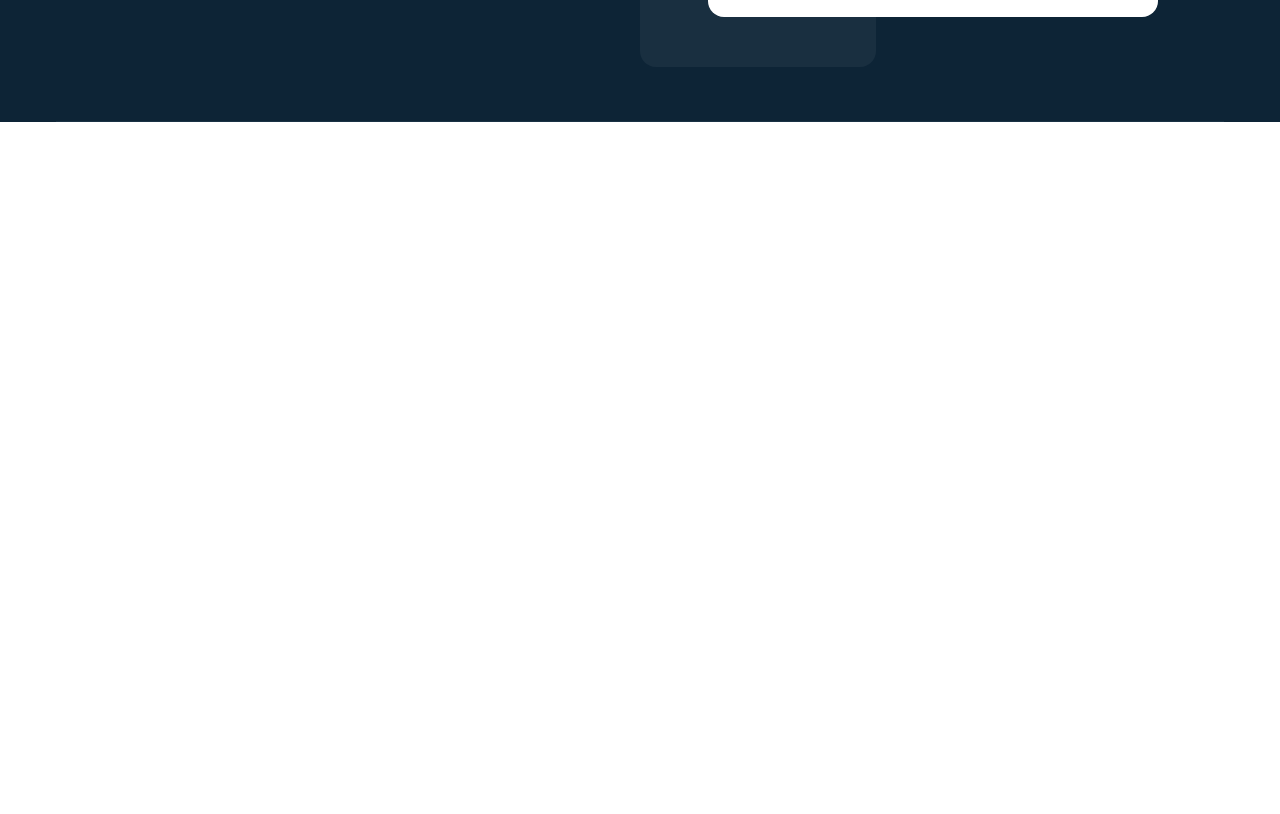
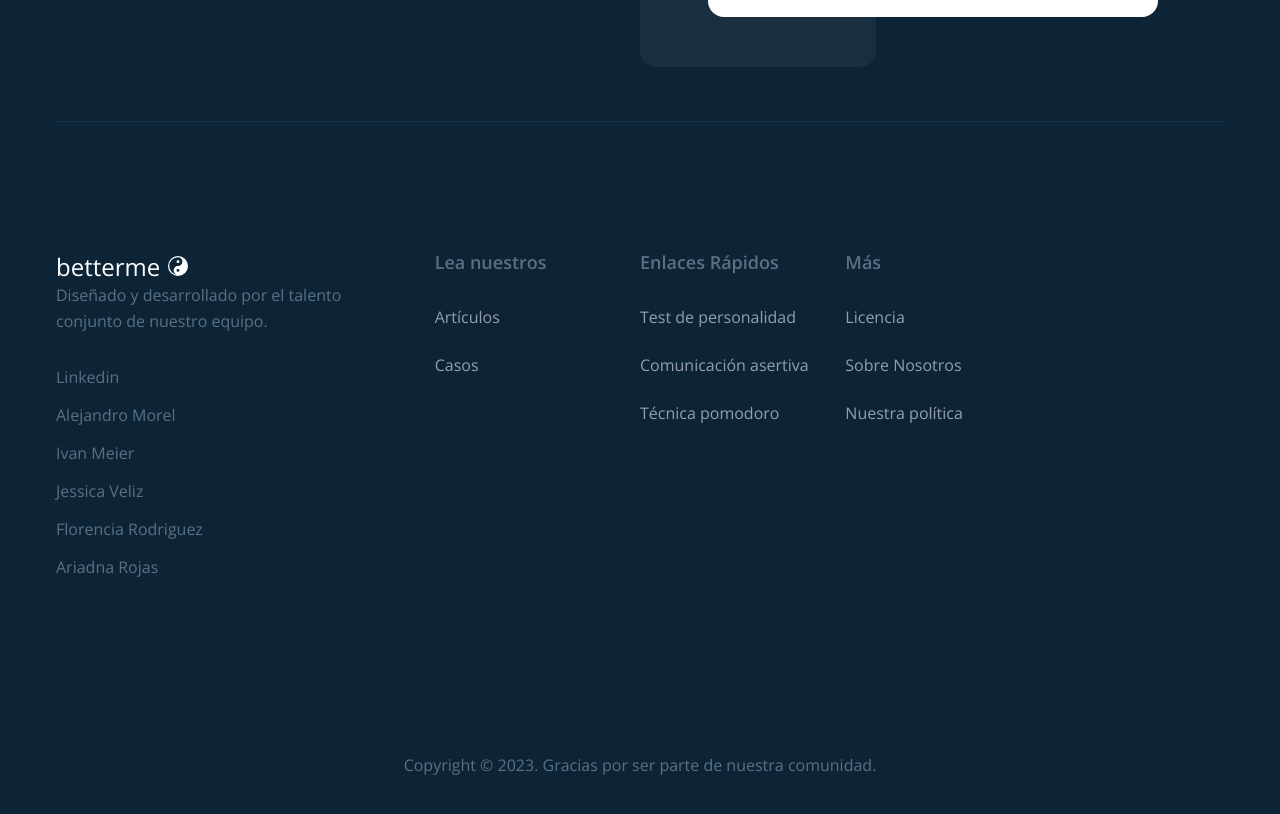
Before and after one commit to AlejandroM12/betterme-blog, a React (Vite) app: page / in a window 1280 px wide. Shown: the part 4459-5273 px from the top of the page. Before the commit the page ends 4581 px from the top, so only its background shows below. Built offline with nearby package versions, Linux system fonts and the light colour scheme; a web font is replaced by a local one.

Commit message:
feat: update Footer and FooterLink components
- Integrated
eact-router-dom and
eact-icons in Footer.
- Added descriptive text and LinkedIn links to Footer.
- Implemented FooterLink component with PropTypes validation.
- Adjusted styles with new Footer.scss.

```diff
--- a/src/App.jsx
+++ b/src/App.jsx
@@ -1,5 +1,5 @@
 import { BrowserRouter, Route, Routes } from 'react-router-dom';
-import { Header } from './components';
+import { Footer, Header } from './components';
 import Home from './pages/Home';
 import './App.scss';
 
@@ -11,6 +11,7 @@ function App() {
         <Routes>
           <Route path='/' element={<Home />} />
         </Routes>
+        <Footer />
       </BrowserRouter>
     </div>
   );
--- /dev/null
+++ b/src/components/Footer/Footer.jsx
@@ -0,0 +1,73 @@
+import { Link } from 'react-router-dom';
+import { linksData } from '../../data/blog-posts';
+import '../../styles/Footer.scss';
+import { FooterLink } from '../FooterLink';
+import { BsYinYang } from 'react-icons/bs';
+
+const Footer = () => {
+  return (
+    <footer className='footer bg-blue-dark'>
+      <div className='container'>
+        <div className='ftr-list'>
+          <div className='ftr-item'>
+            <Link to='/' className='nav-brand text-white'>
+              betterme <BsYinYang className='nav-brand-dot' />
+            </Link>
+            <p className='text text-base'>
+              Diseñado y desarrollado por el talento conjunto de nuestro equipo.
+            </p>
+            <ul className='social-links text-white flex flex-wrap text-gray text-base'>
+              <li>Linkedin</li>
+              <li>
+                <a
+                  className=''
+                  href='https://www.linkedin.com/in/morelalejandro/'
+                >
+                  Alejandro Morel
+                </a>
+              </li>
+              <li>
+                <a className='' href='https://www.linkedin.com/in/ivan-meier/'>
+                  Ivan Meier
+                </a>
+              </li>
+              <li>
+                <a
+                  className=''
+                  href='https://www.linkedin.com/in/jessica-velizflores/'
+                >
+                  Jessica Veliz
+                </a>
+              </li>
+              <li>
+                <a
+                  className=''
+                  href='https://www.linkedin.com/in/florencia-rodriguezz/'
+                >
+                  Florencia Rodriguez
+                </a>
+              </li>
+              <li>
+                <a
+                  className=''
+                  href='https://www.linkedin.com/in/ariadna-rojas-485848235/'
+                >
+                  Ariadna Rojas
+                </a>
+              </li>
+            </ul>
+          </div>
+
+          {linksData.map((linkData) => {
+            return <FooterLink key={linkData.id} linkData={linkData} />;
+          })}
+        </div>
+        <div className='ftr-text text-center text-gray text-base'>
+          Copyright &copy; 2023. Gracias por ser parte de nuestra comunidad.
+        </div>
+      </div>
+    </footer>
+  );
+};
+
+export default Footer;
--- /dev/null
+++ b/src/components/Footer/index.js
@@ -0,0 +1 @@
+export { default as Footer } from './Footer';
--- /dev/null
+++ b/src/components/FooterLink/FooterLink.jsx
@@ -0,0 +1,27 @@
+import PropTypes from 'prop-types';
+import '../../styles/Footer.scss';
+
+const FooterLink = ({ linkData }) => {
+  return (
+    <div className='ftr-item'>
+      <h4 className='ftr-item-title text-lg'>{linkData.title}</h4>
+      <ul className='ftr-nav-links'>
+        {linkData.links.map((link, index) => {
+          return (
+            <li className='ftr-nav-item' key={index}>
+              <a href='#' className='ftr-nav-link text-base'>
+                {link}
+              </a>
+            </li>
+          );
+        })}
+      </ul>
+    </div>
+  );
+};
+
+export default FooterLink;
+
+FooterLink.propTypes = {
+  linkData: PropTypes.object,
+};
--- /dev/null
+++ b/src/components/FooterLink/index.js
@@ -0,0 +1 @@
+export { default as FooterLink } from './FooterLink';
--- a/src/components/index.js
+++ b/src/components/index.js
@@ -3,6 +3,8 @@ export * from './Banner';
 export * from './Card';
 export * from './CardWide';
 export * from './CaseStudies';
+export * from './Footer';
+export * from './FooterLink';
 export * from './Header';
 export * from './Navbar';
 export * from './RecentArticles';
--- a/src/data/blog-posts.js
+++ b/src/data/blog-posts.js
@@ -88,3 +88,26 @@ export const blogs = [
       'Navega el mercado laboral con confianza. Conoce herramientas y estrategias para posicionarte de manera destacada en tu campo.',
   },
 ];
+export const linksData = [
+  {
+    id: 'read-links',
+    title: 'Lea nuestros',
+    links: ['Artículos', 'Casos'],
+  },
+  {
+    id: 'quick-links',
+    title: 'Enlaces Rápidos',
+    links: [
+      'Test de personalidad',
+      'Comunicación asertiva',
+      'Técnica pomodoro',
+    ],
+  },
+  {
+    id: 'more-links',
+    title: 'Más',
+    links: ['Licencia', 'Sobre Nosotros', 'Nuestra política'],
+  },
+];
+
+export const socialLinks = ['Linkedin'];
--- /dev/null
+++ b/src/styles/Footer.scss
@@ -0,0 +1,111 @@
+@import '../App.scss';
+
+.footer {
+  padding-bottom: 82px;
+
+  .ftr-brand {
+    margin-bottom: 24px;
+    display: inline-flex;
+    align-items: center;
+  }
+
+  .social-links {
+    margin-top: 32px;
+    flex-direction: column;
+    li {
+      margin-right: 26px;
+      margin-bottom: 16px;
+
+      a {
+        &:hover {
+          color: $color-white;
+        }
+      }
+
+      @include breakpoint-down(lg) {
+        margin-right: 16px;
+        margin-bottom: 12px;
+      }
+    }
+
+    @include breakpoint-down(sm) {
+      margin-top: 16px;
+    }
+
+    @include breakpoint-down(xs) {
+      justify-content: center;
+    }
+  }
+
+  .ftr-list {
+    padding-top: 128px;
+    padding-bottom: 160px;
+    display: grid;
+    grid-template-columns: 2fr 1fr 1fr 1fr 1fr;
+    gap: 32px;
+
+    @include breakpoint-down(lg) {
+      gap: 16px;
+      padding-top: 60px;
+      padding-bottom: 80px;
+    }
+
+    @include breakpoint-down(md) {
+      grid-template-columns: repeat(3, 1fr);
+      padding-top: 48px;
+      padding-bottom: 48px;
+    }
+
+    @include breakpoint-down(sm) {
+      grid-template-columns: repeat(2, 1fr);
+      padding-top: 30px;
+      padding-bottom: 30px;
+    }
+
+    @include breakpoint-down(xs) {
+      grid-template-columns: repeat(1, 1fr);
+      text-align: center;
+    }
+  }
+
+  .ftr-item-title {
+    color: $color-gray;
+    margin-bottom: 30px;
+
+    @include breakpoint-down(lg) {
+      margin-bottom: 20px;
+    }
+
+    @include breakpoint-down(sm) {
+      margin-bottom: 12px;
+    }
+  }
+
+  .ftr-nav-item {
+    margin-bottom: 24px;
+
+    @include breakpoint-down(lg) {
+      margin-bottom: 16px;
+    }
+
+    @include breakpoint-down(sm) {
+      margin-bottom: 10px;
+    }
+  }
+
+  .ftr-nav-link {
+    color: #959ead;
+
+    &:hover {
+      color: $color-white;
+    }
+  }
+
+  @include breakpoint-down(lg) {
+    padding-bottom: 60px;
+  }
+
+  @include breakpoint-down(md) {
+    padding-bottom: 48px;
+  }
+}
```
